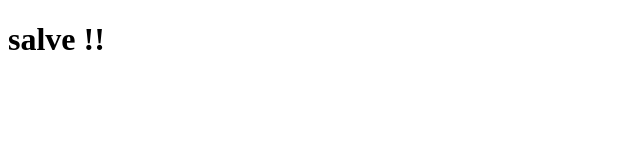
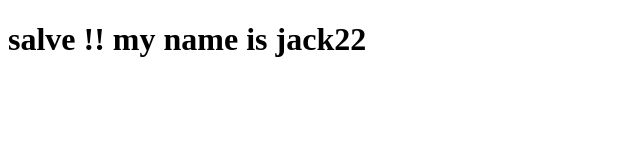
Before and after one commit to joaogabriel2711/PSW1, a plain HTML site: page index.html in a window 1280 px wide. Shown: the whole page, without its empty margins (0-640 px from the left). Drawn offline with Linux system fonts and the light colour scheme.

Commit message:
Update index.html

```diff
--- a/index.html
+++ b/index.html
@@ -6,6 +6,8 @@
     <title>Document</title>
 </head>
 <body>
-    <h1>salve !!</h1>
+    <h1>salve !!
+        my name is jack22
+    </h1>
 </body>
 </html>
```
